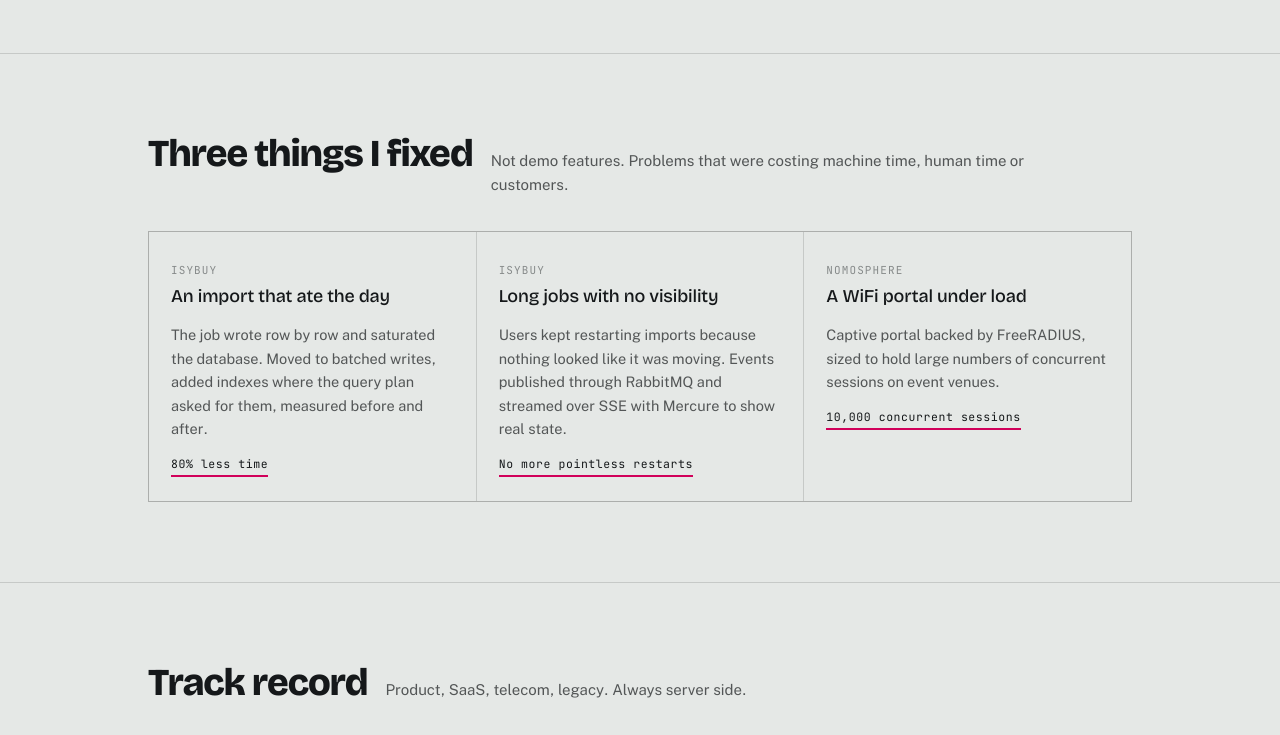
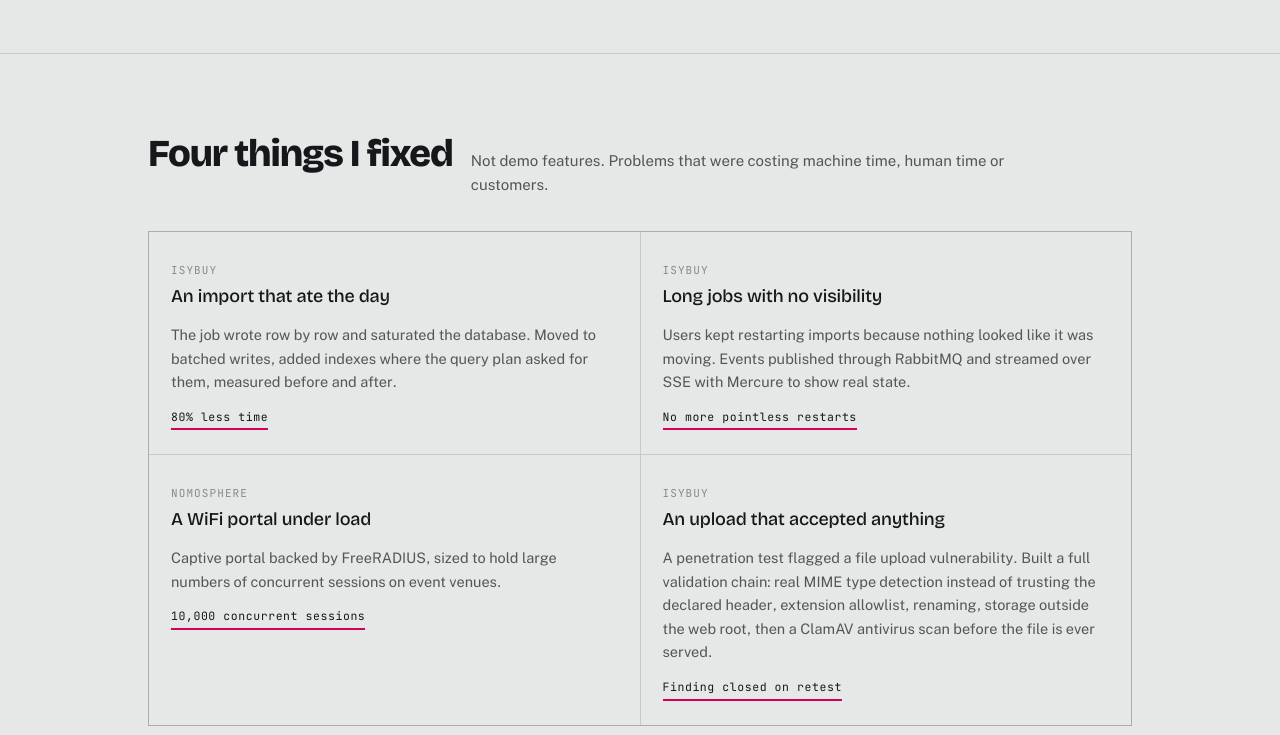
Before and after one commit to rauzadaj/rauzadaj.github.io, a plain HTML site: page index.html in a window 1280 px wide. Shown: the part 924-1659 px from the top of the page. Drawn offline with nearby package versions, Linux system fonts and the light colour scheme.

Commit message:
Update index.html

```diff
--- a/index.html
+++ b/index.html
@@ -196,7 +196,8 @@ h2{
   font-family:var(--mono);font-size:11.5px;letter-spacing:.05em;
   border-bottom:2px solid var(--signal);padding-bottom:2px;
 }
-@media(min-width:860px){.cases{grid-template-columns:repeat(3,1fr)}}
+.case .where.todo{color:var(--signal)}
+@media(min-width:760px){.cases{grid-template-columns:repeat(2,1fr)}}
 
 /* timeline */
 .tl{border-top:1px solid var(--rule)}
@@ -371,7 +372,7 @@ footer{
   <section class="block" id="cas">
     <div class="wrap">
       <div class="block-head">
-        <h2 data-fr="Trois choses que j'ai réparées" data-en="Three things I fixed"></h2>
+        <h2 data-fr="Quatre choses que j'ai réparées" data-en="Four things I fixed"></h2>
         <p class="block-note"
            data-fr="Pas des features de démo. Des problèmes qui coûtaient du temps machine, du temps humain ou des clients."
            data-en="Not demo features. Problems that were costing machine time, human time or customers."></p>
@@ -400,6 +401,14 @@ footer{
           <p data-fr="Portail captif adossé à FreeRADIUS, dimensionné pour tenir des sessions simultanées à grande échelle sur des sites événementiels."
              data-en="Captive portal backed by FreeRADIUS, sized to hold large numbers of concurrent sessions on event venues."></p>
           <span class="out" data-fr="10 000 sessions simultanées" data-en="10,000 concurrent sessions"></span>
+        </article>
+
+        <article class="case">
+          <span class="where">iSYBUY</span>
+          <h3 data-fr="Un upload qui acceptait n'importe quoi" data-en="An upload that accepted anything"></h3>
+          <p data-fr="Un test d'intrusion a remonté une faille sur l'envoi de fichiers. Mise en place d'une chaîne de validation complète : détection du vrai type MIME au lieu de faire confiance à l'en-tête, liste blanche d'extensions, renommage, stockage hors de la racine web, puis analyse antivirus ClamAV avant que le fichier soit servi."
+             data-en="A penetration test flagged a file upload vulnerability. Built a full validation chain: real MIME type detection instead of trusting the declared header, extension allowlist, renaming, storage outside the web root, then a ClamAV antivirus scan before the file is ever served."></p>
+          <span class="out" data-fr="Faille fermée au contre-test" data-en="Finding closed on retest"></span>
         </article>
       </div>
     </div>
@@ -527,6 +536,11 @@ footer{
             <td data-fr="Qualité" data-en="Quality"></td>
             <td data-fr="PHPUnit, PHPStan, GitHub Actions, une PR par sujet, CI verte avant merge"
                 data-en="PHPUnit, PHPStan, GitHub Actions, one PR per issue, green CI before merge"></td>
+          </tr>
+          <tr>
+            <td data-fr="Sécurité" data-en="Security"></td>
+            <td data-fr="Remédiation post-pentest, validation d'uploads, détection de type MIME, analyse ClamAV"
+                data-en="Post-pentest remediation, upload validation, MIME type detection, ClamAV scanning"></td>
           </tr>
           <tr>
             <td data-fr="Exploitation" data-en="Runtime"></td>
```
